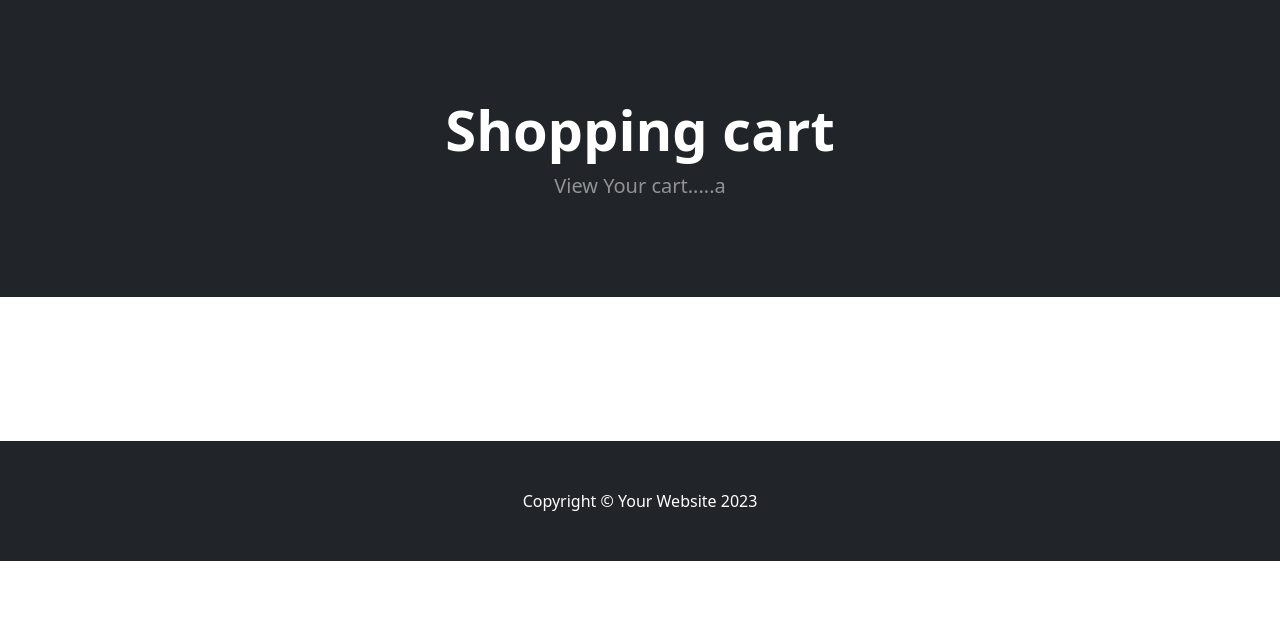
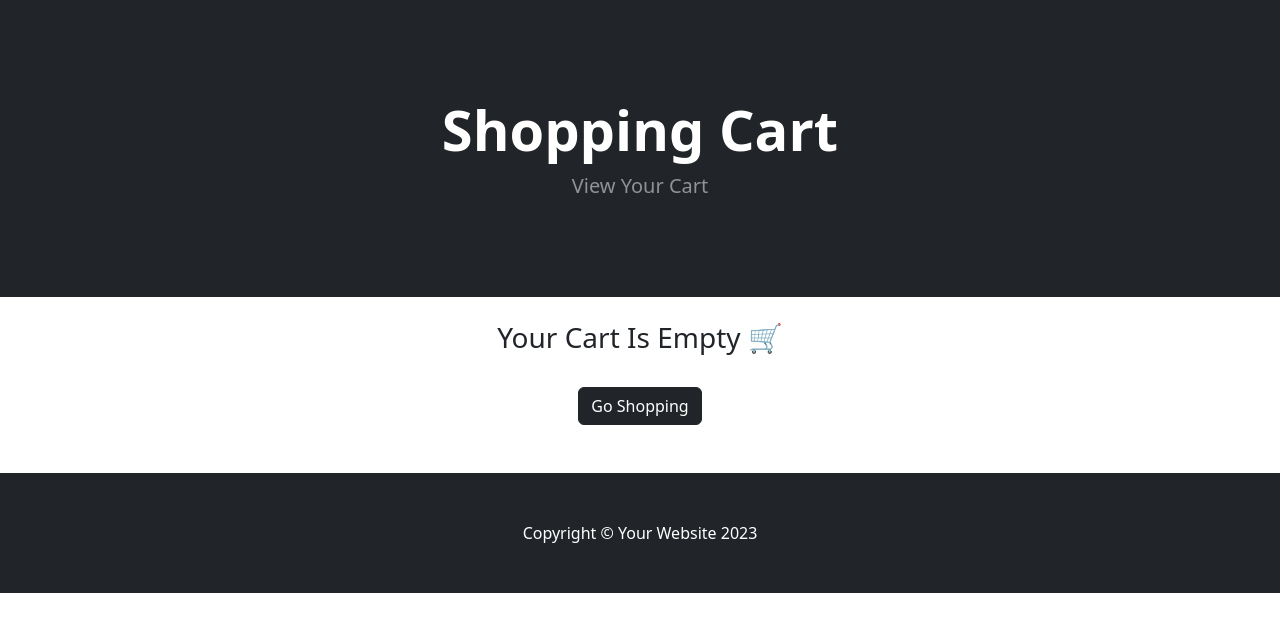
Before and after one commit to carry2on/Ecom, a Django app: page /cart/ in a window 1280 px wide. Shown: the part 56-688 px from the top of the page. Run offline with Django 5.2, Linux system fonts and the light colour scheme; some libraries are stand-ins or nearby versions.

Commit message:
old changes by mannak

```diff
--- /dev/null
+++ b/ecom/cart/cart.py
@@ -0,0 +1,35 @@
+from store.models import Product
+
+class Cart():
+
+    def __init__(self, request):
+        self.session = request.session
+        cart = self.session.get('session_key')
+
+        if 'session_key' not in request.session:
+            cart = self.session['session_key'] = {}
+
+        self.cart = cart
+
+
+    def add(self, product,quantity):
+        product_id = str(product.id)
+        product_qty=str(quantity)
+        if product_id in self.cart:
+            pass
+        else:
+            # self.cart[product_id] = {'price': str(product.price)}
+            self.cart[product_id] = int(product_qty)
+            self.session.modified = True
+
+
+    def __len__(self):
+        return len(self.cart)
+
+
+    def get_prods(self):
+        product_ids = self.cart.keys()
+
+        products = Product.objects.filter(id__in=product_ids)
+
+        return products
--- /dev/null
+++ b/ecom/cart/context_processors.py
@@ -0,0 +1,3 @@
+from .cart import Cart
+def cart(req):
+    return {'cart':Cart(req)}
--- a/ecom/cart/templates/cart_summary.html
+++ b/ecom/cart/templates/cart_summary.html
@@ -2,63 +2,82 @@
 {% load static %}
 
 {% block content %}
+
 <header class="bg-dark py-5">
     <div class="container px-4 px-lg-5 my-5">
         <div class="text-center text-white">
-            <h1 class="display-4 fw-bolder">Shopping cart </h1>
-            <p class="lead fw-normal text-white-50 mb-0">View Your cart.....a</p>
+            <h1 class="display-4 fw-bolder">Shopping Cart</h1>
+            <p class="lead fw-normal text-white-50 mb-0">View Your Cart</p>
         </div>
     </div>
 </header>
 
-<section class="py-5">
-    <div class="container px-4 px-lg-5 mt-5">
-        <div class="row gx-4 gx-lg-5 row-cols-2 row-cols-md-3 row-cols-xl-4 justify-content-center">
+<br>
 
-            {% for product in products %}
-                {% if product.is_sales %}
-                <div class="col mb-5">
-                    <div class="card h-100">
-                        <div class="badge bg-dark text-white position-absolute" style="top: 0.5rem; right: 0.5rem">Sale</div>
-                        <img class="card-img-top" src="{{product.image.url}}" alt="..." />
-                        <div class="card-body p-4">
-                            <div class="text-center">
-                                <h5 class="fw-bolder">{{product.name}}</h5>
-                                <strike>₹{{product.price}}</strike>
-                                &nbsp;
-                                ₹{{product.sale_price}}
-                                <br>
-                                {{product.description}}
-                                <br/>
-                            </div>
-                        </div>
-                        <div class="card-footer p-4 pt-0 border-top-0 bg-transparent">
-                            <div class="text-center"><a class="btn btn-outline-dark mt-auto" href="{% url "product" product.id %}">View options</a></div>
-                        </div>
-                    </div>
-                </div>
-                {% else %}
-                <div class="col mb-5">
-                    <div class="card h-100">
-                        <img class="card-img-top" src="{{product.image.url}}" alt="..." />
-                        <div class="card-body p-4">
-                            <div class="text-center">
-                                <h5 class="fw-bolder">{{product.name}}</h5>
-                                ₹{{product.price}}
-                                <br>
+<div class="container">
 
-                                <br/>
-                            </div>
-                        </div>
-                        <div class="card-footer p-4 pt-0 border-top-0 bg-transparent">
-                            <div class="text-center"><a class="btn btn-outline-dark mt-auto" href="{% url "product" product.id %}">View Product</a></div>
-                        </div>
-                    </div>
-                </div>
-                {% endif %}
-            {% endfor %}
+{% if cart_products %}
 
-            </div>
+    {% for product in cart_products %}
+
+    <div class="card mb-3">
+      <div class="row g-0">
+
+        <!-- Product Image -->
+        <div class="col-md-4">
+          <img src="{{ product.image.url }}" class="img-fluid rounded-start">
+        </div>
+
+        <!-- Product Details -->
+        <div class="col-md-8">
+          <div class="card-body text-center">
+
+            <h4 class="card-title">{{ product.name }}</h4>
+
+            <p class="card-text">
+                {{ product.description }}
+            </p>
+
+            {% if product.is_sales %}
+
+            <strike>₹{{ product.price }}</strike>
+            &nbsp;
+            <strong>₹{{ product.sale_price }}</strong>
+
+            {% else %}
+
+            <strong>₹{{ product.price }}</strong>
+
+            {% endif %}
+
+            <br><br>
+
+            <a href="{% url 'home' %}" class="btn btn-secondary">Home</a>
+
+            <button class="btn btn-dark">
+                Remove
+            </button>
+
+          </div>
+        </div>
+
+      </div>
     </div>
-</section>
+
+    {% endfor %}
+
+{% else %}
+
+<div class="text-center">
+    <h3>Your Cart Is Empty 🛒</h3>
+    <br>
+    <a href="{% url 'home' %}" class="btn btn-dark">Go Shopping</a>
+</div>
+
+{% endif %}
+
+</div>
+
+<br><br>
+
 {% endblock %}
--- a/ecom/cart/urls.py
+++ b/ecom/cart/urls.py
@@ -1,13 +1,10 @@
-from django.contrib import admin
+from django.urls import path
 from . import views
-from django.urls import path,include
-# from .import settings
-# from django.conf.urls.static import static
+
 urlpatterns = [
-  path('',views.cart_summary,name='cart_summary'),
-  path('add/',views.cart_add,name='cart_add'),
-  path('delete/',views.cart_delete,name='cart_delete'),
-  path('update/',views.cart_update,name='cart_update')
-
-
+    # Make sure the name='cart_add' exactly matches what is in your template
+    path('add/', views.cart_add, name='cart_add'),
+    path('', views.cart_summary, name='cart_summary'),
+    path('delete/', views.cart_delete, name='cart_delete'),
+    path('update/', views.cart_update, name='cart_update'),
 ]
--- a/ecom/cart/views.py
+++ b/ecom/cart/views.py
@@ -1,12 +1,34 @@
 from django.shortcuts import render
+from .cart import Cart
+from django.shortcuts import get_object_or_404
+from store.models import  Product
+from django.http import JsonResponse
 
 def cart_summary(request):
-    return render(request, 'cart_summary.html')
+    cart = Cart(request)
+    cart_products = cart.get_prods()   # call the function
+    return render(request, 'cart_summary.html', {'cart_products': cart_products})
 
 def cart_add(request):
-    pass
-    # return render(request, 'cart_add.html')
+    # Get the cart
+    cart = Cart(request)
 
+    # Test for POST
+    if request.POST.get('action') == 'post':
+
+        # Get product ID
+        product_id = int(request.POST.get('product_id'))
+        product_qty=int(request.POST.get('product_qty'))
+        # Lookup product in database
+        product = get_object_or_404(Product, id=product_id)
+
+        # Save to session
+        cart.add(product=product,quantity=product_qty)
+        cart_quantity=cart.__len__()
+        # Return response
+        # response = JsonResponse({'Product Name': product.name})
+        response = JsonResponse({'qty': cart_quantity})
+        return response
 def cart_delete(request):
     pass
     # return render(request, 'cart_delete.html')
--- a/ecom/ecom/settings.py
+++ b/ecom/ecom/settings.py
@@ -63,6 +63,7 @@ TEMPLATES = [
                 'django.template.context_processors.request',
                 'django.contrib.auth.context_processors.auth',
                 'django.contrib.messages.context_processors.messages',
+                'cart.context_processors.cart'
             ],
         },
     },
--- a/ecom/store/templates/navbar.html
+++ b/ecom/store/templates/navbar.html
@@ -29,7 +29,7 @@
 <a href="{% url 'cart_summary' %}" class="btn btn-outline-dark">
                     <i class="bi-cart-fill me-1"></i>
                     Cart
-                    <span class="badge bg-dark text-white ms-1 rounded-pill">0</span>
+                    <span class="badge bg-dark text-white ms-1 rounded-pill" id='cart_quantity'>{{cart|length}}</span>
                 </a>
             </form>
         </div>
--- a/ecom/store/views.py
+++ b/ecom/store/views.py
@@ -31,10 +31,7 @@ def logout_user(req):
     logout(req)
     messages.success(req,('you ae sucessfully loged out '))
     return redirect('home')
-from django.shortcuts import render, redirect
-from django.contrib.auth import authenticate, login
-from django.contrib import messages
-from .forms import SignUpForm
+
 def product(req,pk):
     product=Product.objects.get(id=pk)
     return render(req,'product.html',{'product':product})
```
Also changed, not shown: ecom/static/js/scripts.js (+1 -7 lines), ecom/store/templates/product.html (+91 -10 lines), ecom/db.sqlite3.
